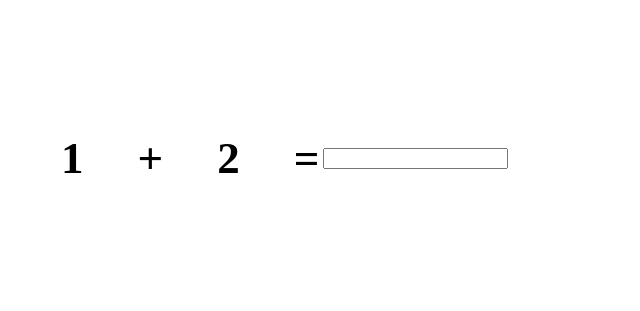
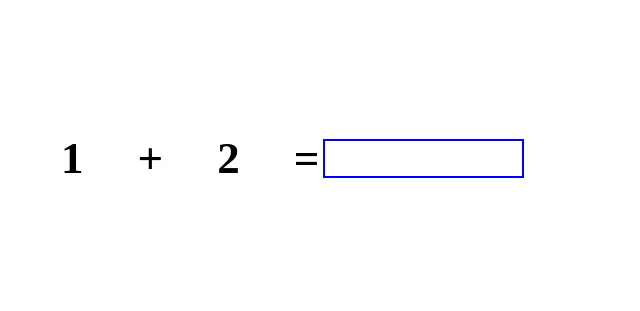
Before and after one commit to scampcoder/addition-game, a plain HTML site: page index.html in a window 1280 px wide. Shown: the whole page, without its empty margins (0-640 px from the left). Drawn offline with Linux system fonts and the light colour scheme.

Commit message:
Style input

```diff
--- a/style.css
+++ b/style.css
@@ -15,3 +15,8 @@ table {
   font-size: 45px;
   font-weight: bold;
 }
+
+input {
+  padding: 10px;
+  border: 2px solid blue;
+}
```
